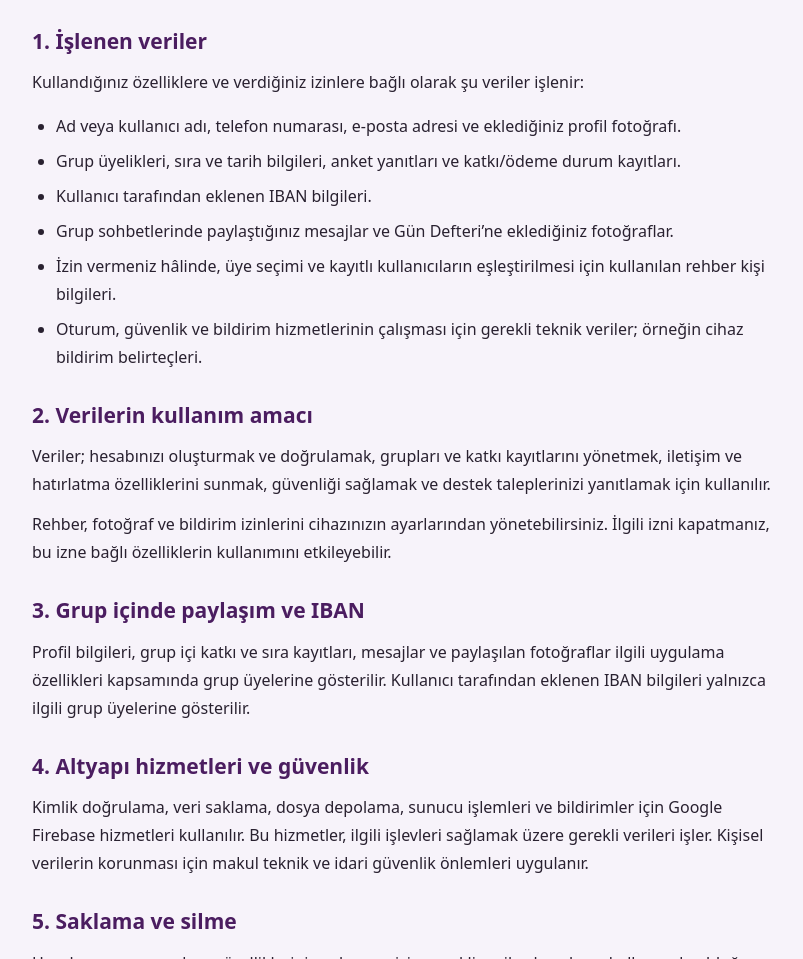
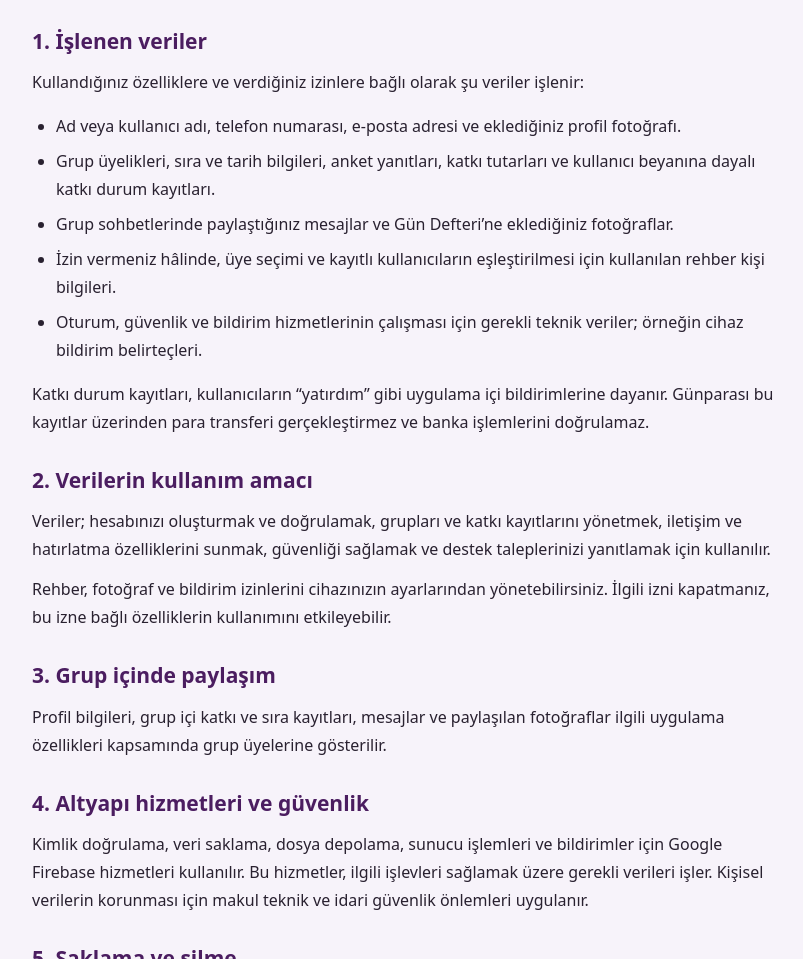
Before and after one commit to kurumahmute/gunparasi-site, a plain HTML site: page gizlilik.html in a window 1280 px wide. Shown: the part 470-1429 px from the top of the page, without its empty margins (232-1035 px from the left). Drawn offline with Linux system fonts and the light colour scheme.

Commit message:
Add files via upload

```diff
--- a/gizlilik.html
+++ b/gizlilik.html
@@ -16,9 +16,10 @@
 <div class="identity"><p><strong>Geliştirici:</strong> EKM STUDIOS — Emre Kurumahmut</p><p><strong>Gizlilik ve destek iletişimi:</strong> <a href="mailto:info@gunparasi.com">info@gunparasi.com</a></p><p><a href="#hesap-silme">Hesap ve veri silme talebi</a></p></div>
 <section><h2>1. İşlenen veriler</h2>
 <p>Kullandığınız özelliklere ve verdiğiniz izinlere bağlı olarak şu veriler işlenir:</p>
-<ul><li>Ad veya kullanıcı adı, telefon numarası, e-posta adresi ve eklediğiniz profil fotoğrafı.</li><li>Grup üyelikleri, sıra ve tarih bilgileri, anket yanıtları ve katkı/ödeme durum kayıtları.</li><li>Kullanıcı tarafından eklenen IBAN bilgileri.</li><li>Grup sohbetlerinde paylaştığınız mesajlar ve Gün Defteri’ne eklediğiniz fotoğraflar.</li><li>İzin vermeniz hâlinde, üye seçimi ve kayıtlı kullanıcıların eşleştirilmesi için kullanılan rehber kişi bilgileri.</li><li>Oturum, güvenlik ve bildirim hizmetlerinin çalışması için gerekli teknik veriler; örneğin cihaz bildirim belirteçleri.</li></ul></section>
+<ul><li>Ad veya kullanıcı adı, telefon numarası, e-posta adresi ve eklediğiniz profil fotoğrafı.</li><li>Grup üyelikleri, sıra ve tarih bilgileri, anket yanıtları, katkı tutarları ve kullanıcı beyanına dayalı katkı durum kayıtları.</li><li>Grup sohbetlerinde paylaştığınız mesajlar ve Gün Defteri’ne eklediğiniz fotoğraflar.</li><li>İzin vermeniz hâlinde, üye seçimi ve kayıtlı kullanıcıların eşleştirilmesi için kullanılan rehber kişi bilgileri.</li><li>Oturum, güvenlik ve bildirim hizmetlerinin çalışması için gerekli teknik veriler; örneğin cihaz bildirim belirteçleri.</li></ul></section>
+<p>Katkı durum kayıtları, kullanıcıların “yatırdım” gibi uygulama içi bildirimlerine dayanır. Günparası bu kayıtlar üzerinden para transferi gerçekleştirmez ve banka işlemlerini doğrulamaz.</p>
 <section><h2>2. Verilerin kullanım amacı</h2><p>Veriler; hesabınızı oluşturmak ve doğrulamak, grupları ve katkı kayıtlarını yönetmek, iletişim ve hatırlatma özelliklerini sunmak, güvenliği sağlamak ve destek taleplerinizi yanıtlamak için kullanılır.</p><p>Rehber, fotoğraf ve bildirim izinlerini cihazınızın ayarlarından yönetebilirsiniz. İlgili izni kapatmanız, bu izne bağlı özelliklerin kullanımını etkileyebilir.</p></section>
-<section><h2>3. Grup içinde paylaşım ve IBAN</h2><p>Profil bilgileri, grup içi katkı ve sıra kayıtları, mesajlar ve paylaşılan fotoğraflar ilgili uygulama özellikleri kapsamında grup üyelerine gösterilir. Kullanıcı tarafından eklenen IBAN bilgileri yalnızca ilgili grup üyelerine gösterilir.</p></section>
+<section><h2>3. Grup içinde paylaşım</h2><p>Profil bilgileri, grup içi katkı ve sıra kayıtları, mesajlar ve paylaşılan fotoğraflar ilgili uygulama özellikleri kapsamında grup üyelerine gösterilir.</p></section>
 <section><h2>4. Altyapı hizmetleri ve güvenlik</h2><p>Kimlik doğrulama, veri saklama, dosya depolama, sunucu işlemleri ve bildirimler için Google Firebase hizmetleri kullanılır. Bu hizmetler, ilgili işlevleri sağlamak üzere gerekli verileri işler. Kişisel verilerin korunması için makul teknik ve idari güvenlik önlemleri uygulanır.</p></section>
 <section><h2>5. Saklama ve silme</h2><p>Hesabınızın ve uygulama özelliklerinin çalışması için gerekli veriler, hesabınız kullanımda olduğu sürece saklanır. Hesabınızı sildiğinizde, hesabınıza bağlı Firebase üzerinde tutulan kullanıcı verileri silinir.</p></section>
 <section class="deletion" id="hesap-silme"><h2>6. Haklarınız ve hesap silme talebi</h2><p>Verilerinize erişme, düzeltme veya silme taleplerinizi <a href="mailto:info@gunparasi.com">info@gunparasi.com</a> adresine iletebilirsiniz.</p><p>Hesabınızı ve hesabınıza bağlı verileri silmek için uygulama içindeki <strong>“Hesabımı Sil”</strong> seçeneğini kullanabilirsiniz. Uygulamaya erişemiyorsanız veya uygulamayı kaldırdıysanız, aşağıdaki e-posta bağlantısıyla da talep gönderebilirsiniz.</p><p>E-postanızın konusuna <strong>“Günparası hesap silme talebi”</strong> yazın ve hesabınıza kayıtlı telefon numarasını belirtin. Hesabın size ait olduğunu doğrulamak için sizinle iletişime geçilebilir. Şifrenizi veya SMS doğrulama kodunuzu e-postayla göndermeyin.</p><a class="button" href="mailto:info@gunparasi.com?subject=G%C3%BCnparas%C4%B1%20hesap%20silme%20talebi">E-postayla hesap silme talebi gönder</a><p class="note">E-posta uygulamanız açılmıyorsa talebinizi doğrudan info@gunparasi.com adresine gönderebilirsiniz.</p></section>
```
